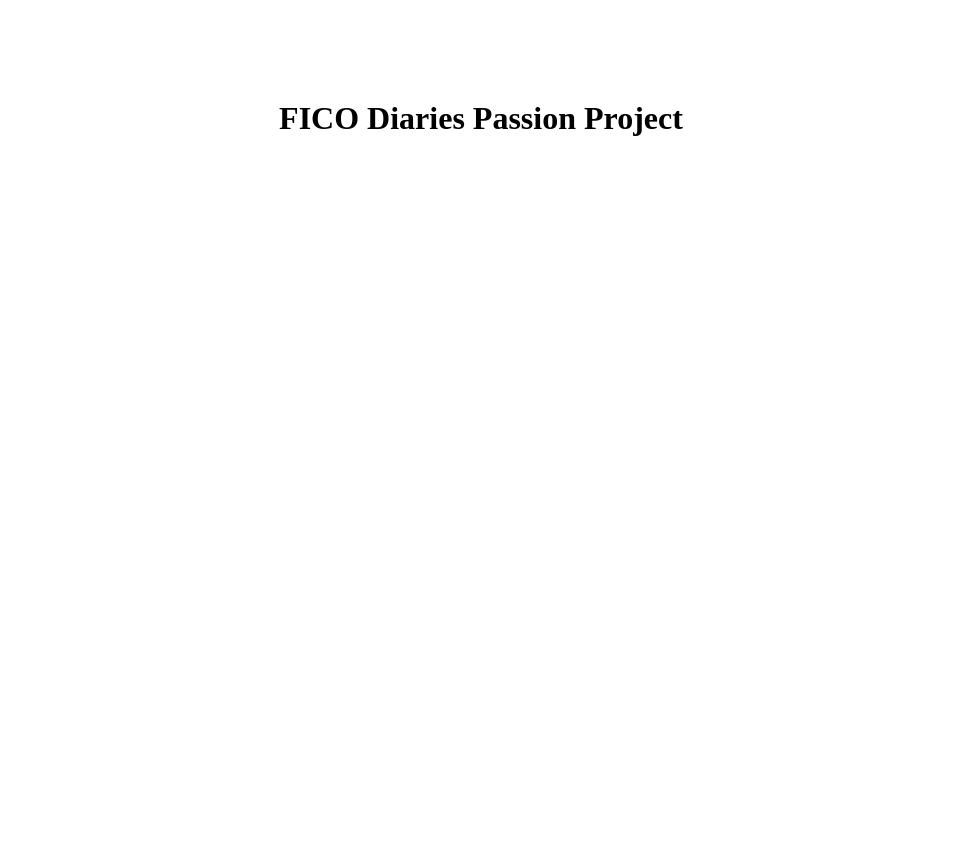
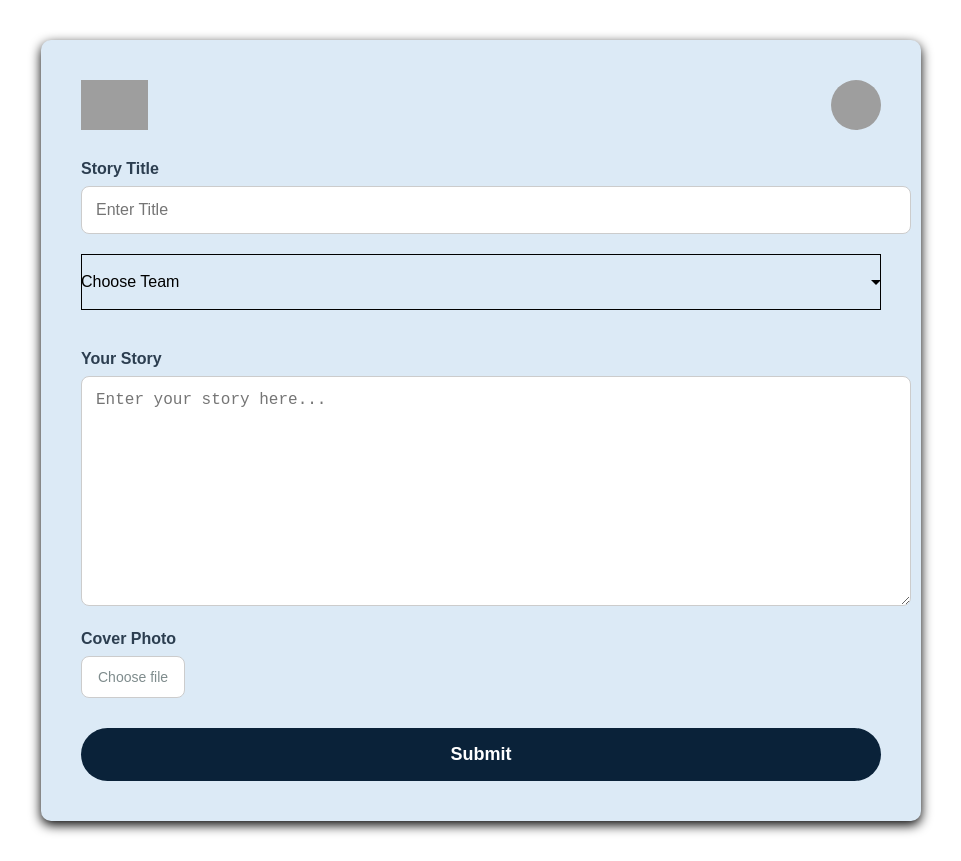
Before and after one commit to mhosh1/FICO-intern-symposium-project, an Angular app: page / in a window 1280 px wide. Shown: the whole page, without its empty margins (159-1120 px from the left). Before the commit the page ends 800 px from the top, so only its background shows below. Built offline with nearby package versions, Linux system fonts and the light colour scheme; grey boxes are pictures that could not be loaded.

Commit message:
Rough draft for HTML, CSS, copied from dashboard to start

```diff
--- a/package.json
+++ b/package.json
@@ -11,10 +11,12 @@
   },
   "private": true,
   "dependencies": {
+    "@angular/cdk": "^19.2.19",
     "@angular/common": "^19.2.0",
     "@angular/compiler": "^19.2.0",
     "@angular/core": "^19.2.0",
     "@angular/forms": "^19.2.0",
+    "@angular/material": "^19.2.19",
     "@angular/platform-browser": "^19.2.0",
     "@angular/platform-browser-dynamic": "^19.2.0",
     "@angular/platform-server": "^19.2.0",
--- /dev/null
+++ b/src/app/add-story/add-story.component.css
@@ -0,0 +1,112 @@
+.container {
+  background-color: #dceaf6;
+  padding: 40px;
+  max-width: 800px;
+  margin: 40px auto;
+  font-family: Arial, sans-serif;
+  border-radius: 10px;
+  box-shadow: 0 4px 12px black;
+}
+
+.header {
+  display: flex;
+  justify-content: space-between;
+  align-items: center;
+  margin-bottom: 30px;
+}
+
+.logo {
+  height: 50px;
+}
+
+.avatar {
+  width: 50px;
+  height: 50px;
+  border-radius: 50%;
+  object-fit: cover;
+}
+
+.story-form p,
+.your-story p,
+.cover-photo p {
+  font-weight: bold;
+  margin: 0 0 8px;
+  font-size: 16px;
+  color: #2c3e50;
+}
+
+.story-form input[type="text"] {
+  width: 100%;
+  padding: 14px;
+  font-size: 16px;
+  border: 1px solid #ccc;
+  border-radius: 8px;
+  outline: none;
+  background: white;
+}
+
+.select-team {
+  margin-top: 20px;
+}
+
+.select-team mat-form-field {
+  width: 100%;
+}
+
+.select-team ::ng-deep .mat-form-field-outline {
+  border-radius: 8px;
+}
+
+.your-story {
+  margin-top: 20px;
+}
+
+.your-story textarea {
+  width: 100%;
+  height: 200px;
+  padding: 14px;
+  font-size: 16px;
+  border: 1px solid #ccc;
+  border-radius: 8px;
+  outline: none;
+  resize: vertical;
+  background: white;
+}
+
+.cover-photo {
+  margin-top: 20px;
+}
+
+.cover-photo label.upload-button {
+  display: inline-block;
+  padding: 12px 16px;
+  border: 1px solid #ccc;
+  border-radius: 8px;
+  cursor: pointer;
+  background: white;
+  color: #7f8c8d;
+  font-size: 14px;
+}
+
+.cover-photo input[type="file"] {
+  display: none;
+}
+
+.submit-button,
+button.submit {
+  width: 100%;
+  padding: 16px;
+  margin-top: 30px;
+  background: #0a2239;
+  color: white;
+  font-size: 18px;
+  font-weight: bold;
+  border: none;
+  border-radius: 30px;
+  cursor: pointer;
+}
+
+.submit-button:hover,
+button.submit:hover {
+  background: #133b5c;
+}
--- /dev/null
+++ b/src/app/add-story/add-story.component.html
@@ -0,0 +1,41 @@
+<div class="container">
+
+  <div class="header">
+    <img src="assets/bill_depth_mm.png" alt="Logo" class="logo" />
+    <img src="assets/images/Product_01.jpg" alt="User" class="avatar" />
+  </div>
+
+  <div class="story-form">
+    <p>Story Title</p>
+    <input type="text" placeholder="Enter Title" />
+  </div>
+
+  <div class="select-team">
+    <mat-form-field appearance="outline">
+      <mat-select [(ngModel)]="selectedTeam" placeholder="Choose Team">
+        <mat-option *ngFor="let team of teams" [value]="team">{{ team }}</mat-option>
+      </mat-select>
+    </mat-form-field>
+  </div>
+
+  <div class = "your-story">
+    <p>Your Story</p>
+    <textarea placeholder="Enter your story here..."></textarea>
+  </div>
+
+  <div class="cover-photo">
+    <p>Cover Photo</p>
+    <label for="coverUpload" class="upload-button">
+      Choose file
+    </label>
+    <input
+      type="file"
+      id="coverUpload"
+      accept="image/*"
+      (change)="onCoverPhotoSelected($event)"
+    />
+  </div>
+
+  <button class="submit-button">Submit</button>
+
+</div>
--- /dev/null
+++ b/src/app/add-story/add-story.component.ts
@@ -0,0 +1,63 @@
+import { Component, OnInit } from '@angular/core';
+import { CommonModule } from '@angular/common';
+import { FormsModule } from '@angular/forms';
+
+
+import { MatFormFieldModule } from '@angular/material/form-field';
+import { MatInputModule } from '@angular/material/input';
+import { MatSelectModule } from '@angular/material/select';
+import { MatOptionModule } from '@angular/material/core';
+import { MatCardModule } from '@angular/material/card';
+
+
+@Component({
+  standalone: true,
+  selector: 'add-story-page',
+  imports: [
+    CommonModule,
+    MatFormFieldModule,
+    MatInputModule,
+    MatSelectModule,
+    MatOptionModule,
+    MatCardModule,
+    FormsModule],
+  templateUrl: './add-story.component.html',
+  styleUrls: ['./add-story.component.css']
+})
+export class AddStoryComponent implements OnInit{
+
+  user = {
+    name: 'Abby Steinfest',
+    role: 'Incoming Software Engineering Intern',
+    team: 'Shell'
+  };
+
+  selectedTeam = '';
+  searchTopic = '';
+  teams = ['Shell', 'Cybersecurity', 'Event Management', 'Analytic Science'];
+
+
+
+
+  ngOnInit(): void {
+
+  }
+
+  coverPhotoPreview: string | null = null;
+
+  onCoverPhotoSelected(event: Event): void {
+    const input = event.target as HTMLInputElement;
+
+    if (input.files && input.files.length > 0) {
+      const file = input.files[0];
+
+      const reader = new FileReader();
+      reader.onload = () => {
+        this.coverPhotoPreview = reader.result as string;
+      };
+      reader.readAsDataURL(file);
+    }
+  }
+
+
+}
--- a/src/app/app.component.html
+++ b/src/app/app.component.html
@@ -1,3 +1 @@
-<h1 style="text-align: center; margin-top: 100px;">
-  FICO Diaries Passion Project
-</h1>
+<add-story-page></add-story-page>
--- a/src/app/app.component.ts
+++ b/src/app/app.component.ts
@@ -1,12 +1,14 @@
 import { Component } from '@angular/core';
 import { RouterOutlet } from '@angular/router';
+import { AddStoryComponent } from "./add-story/add-story.component";
 
 @Component({
   selector: 'app-root',
   //imports: [RouterOutlet],
   templateUrl: './app.component.html',
-  styleUrl: './app.component.css'
+  styleUrl: './app.component.css',
+  imports: [AddStoryComponent]
 })
 export class AppComponent {
-  title = 'fico-intern-dashboard';
+  title = 'add-story-page';
 }
--- a/src/index.html
+++ b/src/index.html
@@ -2,7 +2,7 @@
 <html lang="en">
 <head>
   <meta charset="utf-8">
-  <title>FicoInternDashboard</title>
+  <title>FICO-AddStory</title>
   <base href="/">
   <meta name="viewport" content="width=device-width, initial-scale=1">
   <!-- <link rel="icon" type="image/x-icon" href="favicon.ico"> -->
```
Also changed, not shown: 2 other files (tests, documents, lock files or other folders).
